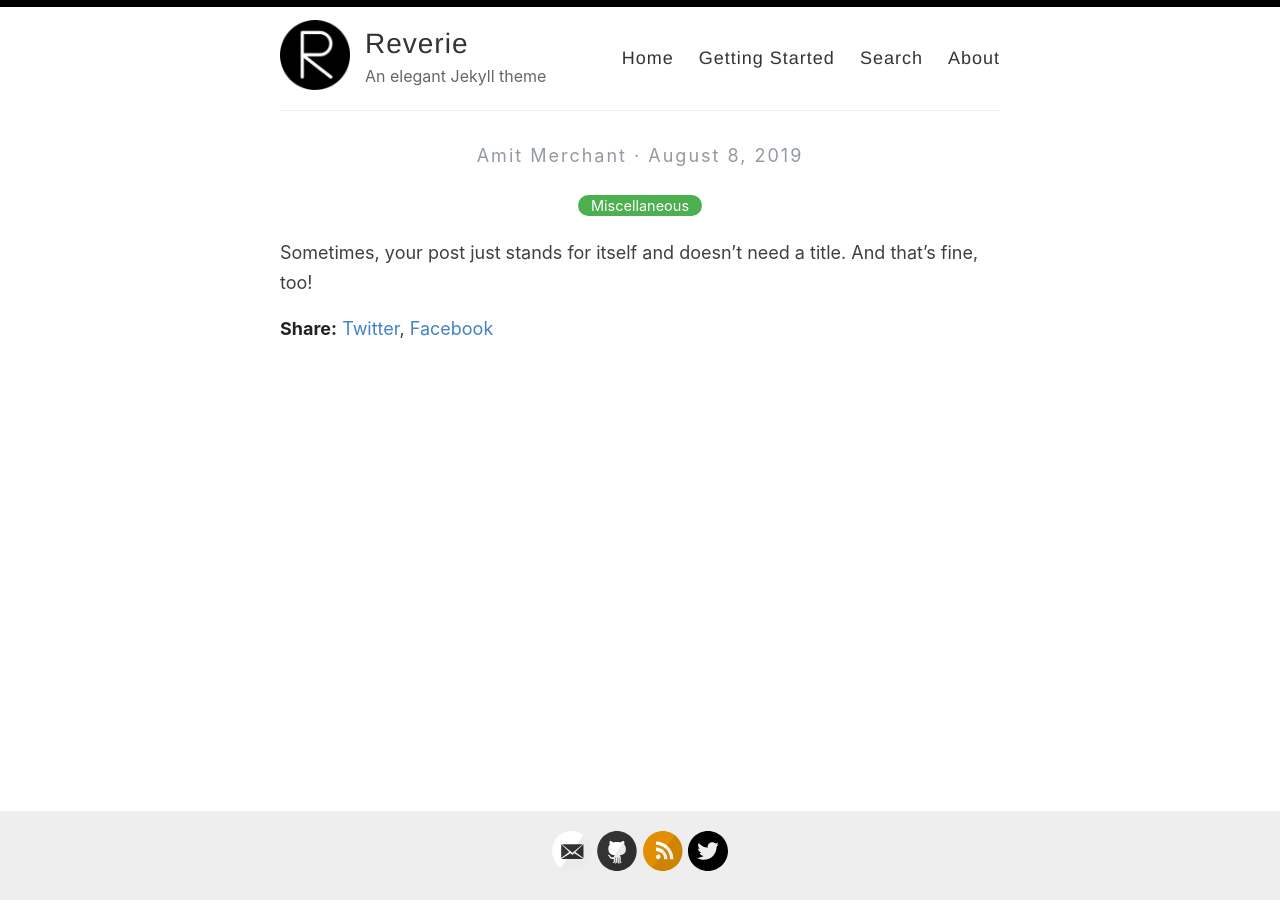
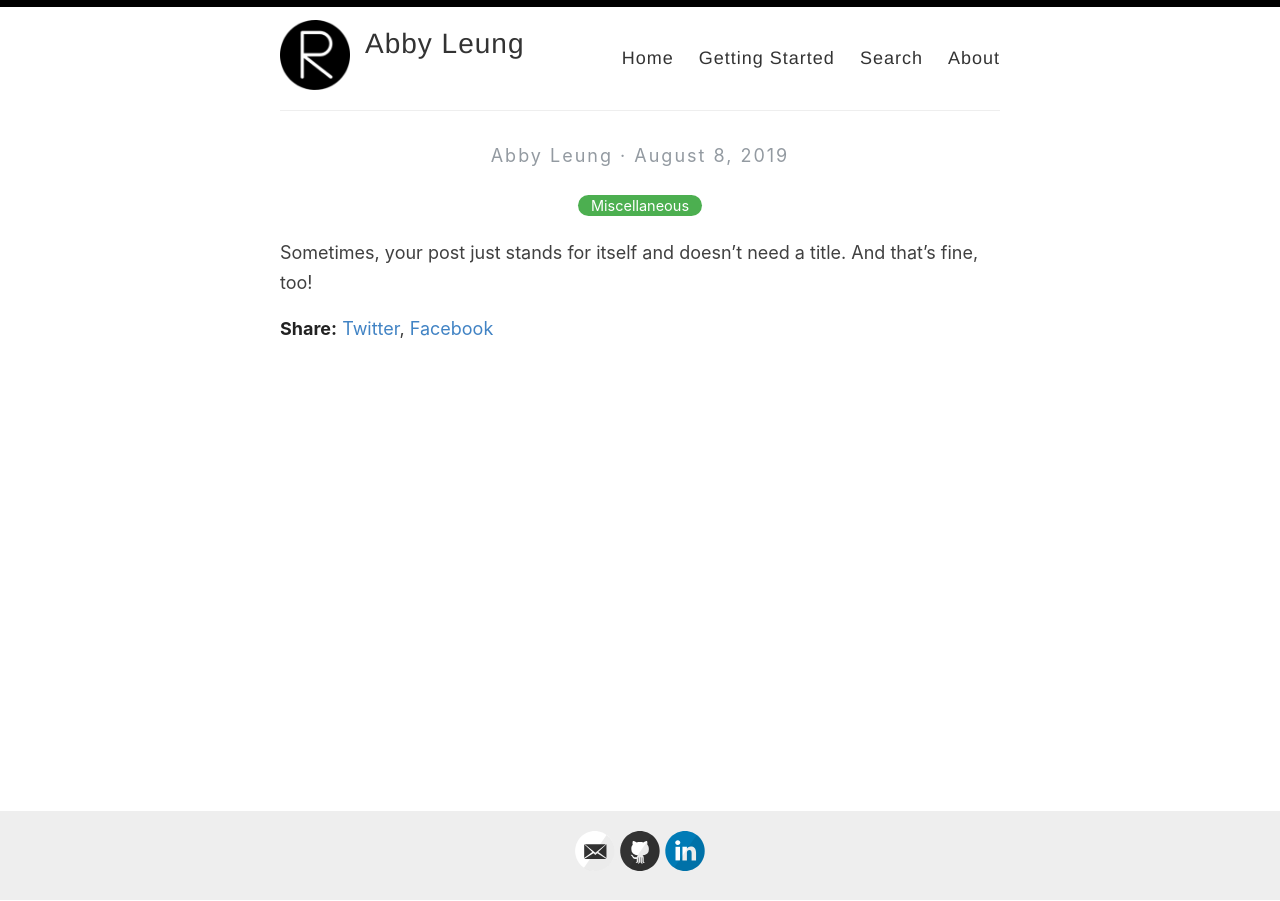
Before and after one commit to abbyokleung/abbyokleung.github.io, a Jekyll site: the page built from _posts/2019-08-08-no-title-posts.md, in a window 1280 px wide. Built offline with Jekyll 4.4.1, drawn with Linux system fonts in a browser that asks for light colours.

Commit message:
Update _config.yml

```diff
--- a/_config.yml
+++ b/_config.yml
@@ -3,13 +3,13 @@
 #
 
 # Name of your site (displayed in the header)
-name: Reverie
+name: Abby Leung
 
 # Name of the author
-author: Amit Merchant
+author: Abby Leung
 
 # Short bio or description (displayed in the header)
-description: An elegant Jekyll theme
+# description:
 
 # URL of your avatar or profile pic (you could use your GitHub profile pic)
 avatar: /images/reverie.png
@@ -21,15 +21,15 @@ avatar: /images/reverie.png
 # Includes an icon in the footer for each username you enter
 footer-links:
   dribbble:
-  email: amit.d.merchant@gmail.com
+  email: oi.k.leung@mail.mcgill.ca
   facebook:
   flickr:
-  github: amitmerchant1990/reverie
+  github: abbyokleung
   instagram:
-  linkedin:
+  linkedin: https://www.linkedin.com/in/abby-oi-kwan-leung/
   pinterest:
-  rss: rss
-  twitter: amit_merchant
+  rss:
+  twitter:
   stackoverflow:
   youtube: # channel/<your_long_string> or user/<user-name>
   googleplus: # anything in your profile username that comes after plus.google.com/
@@ -41,7 +41,7 @@ footer-links:
 disqus:
 
 # Enter your Google Analytics web tracking code (e.g. UA-2110908-2) to activate tracking
-google_analytics: UA-43339302-11
+google_analytics:
 
 # Your website URL (e.g. http://amitmerchant1990.github.io or http://www.amitmerchant.com)
 # Used for Sitemap.xml and your RSS feed
```
